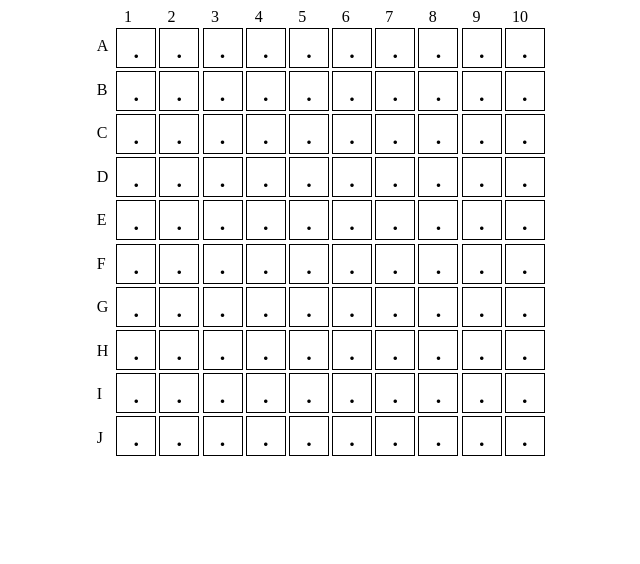
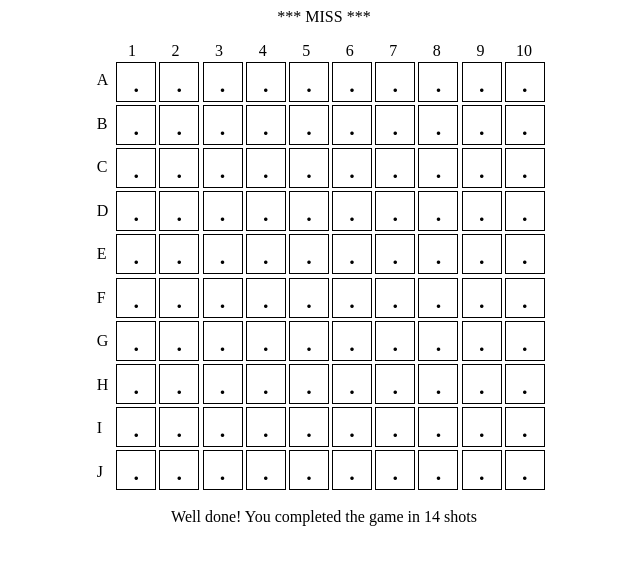
Before and after one commit to emotive44/BattleShipsGame, a plain HTML site: page index.html in a window 1280 px wide. Shown: the whole page, without its empty margins (316-956 px from the left). Drawn offline with Linux system fonts and the light colour scheme.

Commit message:
show alert notifications

```diff
--- a/index.html
+++ b/index.html
@@ -7,6 +7,8 @@
     <link rel="stylesheet" href="style.css" />
   </head>
   <body>
+    <p id="shots-alert">*** MISS ***</p>
+
     <div class="numbers">
       <div>1</div>
       <div>2</div>
@@ -36,6 +38,8 @@
 
       <div id="battle-board"></div>
     </div>
+
+    <p id="win-alert">Well done! You completed the game in 14 shots</p>
     <script src="index.js"></script>
   </body>
 </html>
--- a/style.css
+++ b/style.css
@@ -1,5 +1,18 @@
 * {
   box-sizing: border-box;
+}
+
+#win-alert,
+#shots-alert {
+  width: 50%;
+  margin: 0 auto;
+  margin-bottom: 1rem;
+  text-align: center;
+  /* display: none; */
+}
+
+#win-alert {
+  margin-top: 1rem;
 }
 
 .numbers {
@@ -12,6 +25,7 @@
 .numbers div {
   width: 2.5rem;
   text-align: center;
+  padding-left: 0.5rem;
 }
 
 .board-container {
```
